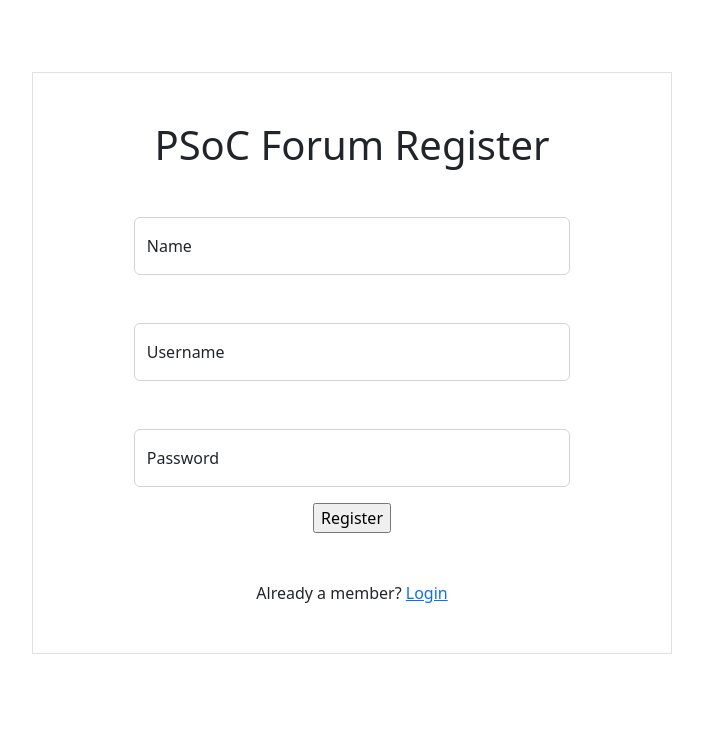
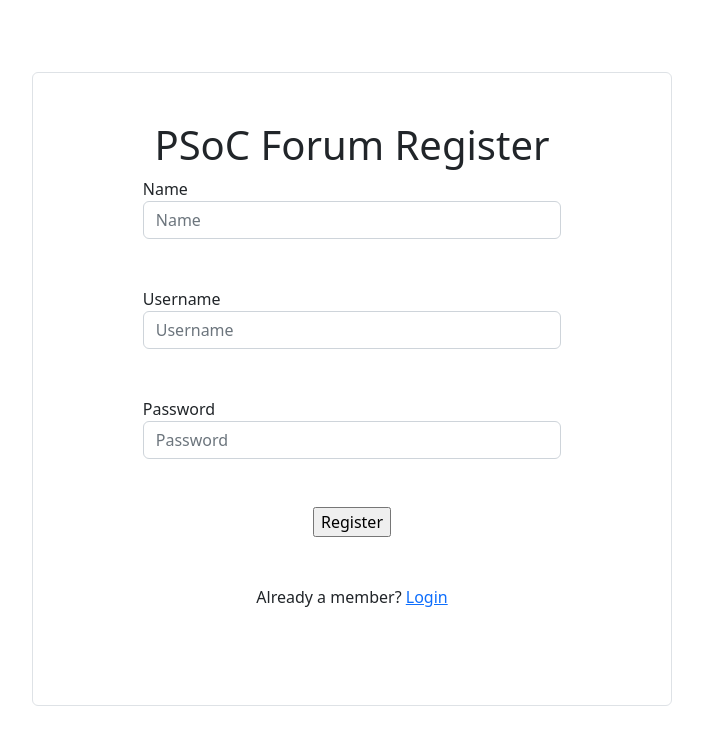
Before and after one commit to amadeus0505/PSoC-Forum, a Flask app: page /signup in a window 1280 px wide. Shown: the part 56-800 px from the top of the page, without its empty margins (288-991 px from the left). Run offline with Flask 2, Linux system fonts and the light colour scheme.

Commit message:
register validation

```diff
--- a/templates/login.j2
+++ b/templates/login.j2
@@ -13,7 +13,7 @@
     </form>
     -->
     <!-- Container für die komplette Login-Seite -->
-  <div class="container-fluid border w-50 mt-5">
+  <div class="container-fluid border rounded w-50 mt-5">
     <!-- Container Unterteilung der Überschrift "Login" -->
     <div class="container my-5">
       <h1 class="text-center">PSoC Forum Login</h1>
--- a/templates/register.j2
+++ b/templates/register.j2
@@ -3,46 +3,60 @@
 
 {% block body %}
    <!-- Container für die komplette Login-Seite -->
-  <form action="/signup" method="post" class="container border w-50 mt-5">
+<div class="container border rounded w-50 mt-5">
   <!-- Container Unterteilung der Überschrift "Login" -->
   <div class="container my-5">
     <h1 class="text-center">PSoC Forum Register</h1>
+
+
+  <div class="container-fluid me-auto w-75">
+    <form class="needs-validation" novalidate>
+
+      <div class="form-group mb-5">
+        <label for="validationName">Name</label>
+        <input type="text" class="form-control" id="validationName" placeholder="Name" required>
       </div>
-    <!-- Container Unterteilung der Textfelder -->
-    <div class="container-fluid me-auto w-75">
-      <div class="form-floating mb-5">
-        <input type="text" class="form-control" id="floatingInput" placeholder="Name" name="name">
-        <label for="floatingInput">Name</label>
+      <div class="form-group mb-5">
+        <label for="validationUsername">Username</label>
+        <input type="text" class="form-control" id="validationUsername" placeholder="Username" required>
       </div>
-      <div class="form-floating mb-5">
-        <input type="text" class="form-control" id="floatingInput" placeholder="username" name="username">
-        <label for="floatingInput">Username</label>
-      </div>
-      <div class="form-floating mb-3">
-        <input type="password" class="form-control" id="floatingPassword" placeholder="Password" name="password">
-        <label for="floatingPassword">Password</label>
+      <div class="form-group mb-5">
+        <label for="validationPassword">Password</label>
+        <input type="password" class="form-control" id="validationPassword" placeholder="Password" required>
       </div>
       {% if g.error %}
             <div class="alert alert-danger" role="alert">
                 Username already in use!
             </div>
         {% endif %}
-            <!-- Checkbox für Regelwerk, Datenschutz- und Nutzungsbedingungen
-            <div class="form-check mb-5">
-              <input class="form-check-input" type="checkbox" value="" id="flexCheckDefault">
-              <label class="form-check-label" for="flexCheckDefault">
-                I have read and agree to the terms
-              </label>
+      <div class="form-group text-center pb-5">
+        <input type="submit" value="Register">
       </div>
-      Submit Button -->
-      <div class="text-center pb-5">
-        <input type="submit" value="Register" class="">
-      </div>
-      <!-- Link zu "Sign up" falls man noch nicht angemeldet ist-->
+    </form>
     <div class="text-center pb-5">
       Already a member?
-        <a href="/login">Login</a>
+      <a href="./Login.html">Login</a>
     </div>
   </div>
-  </form>
+</div>
+    <script>
+      // Example starter JavaScript for disabling form submissions if there are invalid fields
+      (() => {
+        'use strict';
+
+        // Fetch all the forms we want to apply custom Bootstrap validation styles to
+        const forms = document.querySelectorAll('.needs-validation');
+
+        // Loop over them and prevent submission
+        Array.prototype.slice.call(forms).forEach((form) => {
+          form.addEventListener('submit', (event) => {
+            if (!form.checkValidity()) {
+              event.preventDefault();
+              event.stopPropagation();
+            }
+            form.classList.add('was-validated');
+          }, false);
+        });
+      })();
+</script>
 {% endblock %}
```
Lines whose indentation alone changed are shown as unchanged.
